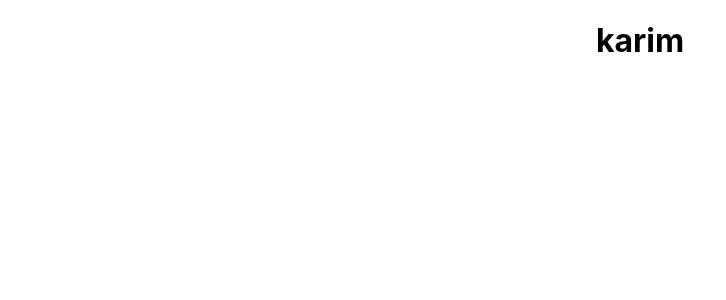
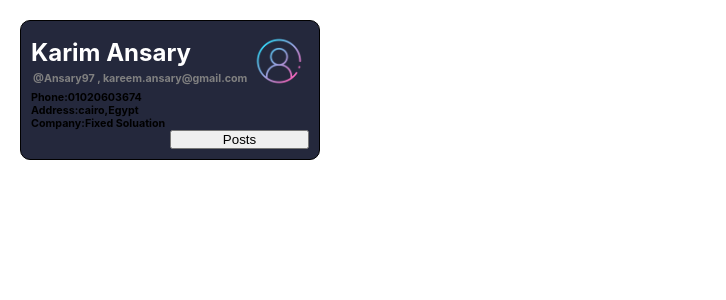
Before and after one commit to karimansary97/PostTask, a React (Create React App) app: page / in a window 1280 px wide. Shown: the top 300 px of the page, without its empty margins (0-726 px from the left). Built offline with nearby package versions, Linux system fonts and the light colour scheme.

Commit message:
UserCard-Design-v1

```diff
--- a/package.json
+++ b/package.json
@@ -34,5 +34,8 @@
       "last 1 firefox version",
       "last 1 safari version"
     ]
+  },
+  "devDependencies": {
+    "postcss-normalize": "^10.0.1"
   }
 }
--- a/src/App.css
+++ b/src/App.css
@@ -1,38 +1,54 @@
+*{
+  margin: 0;
+  padding: 0;
+  box-sizing:border-box;
+}
 .App {
-  text-align: center;
+
 }
 
-.App-logo {
-  height: 40vmin;
-  pointer-events: none;
+.UserCardContainer{
+  display: flex;
+  margin: 20px;
+  flex-direction: column;
+  border:1px solid black;
+  border-radius:10px ;
+  width: 300px;
+  background: #24283C;
+  padding: 10px;
 }
+.Header{
+  display: flex;
+  flex-direction: row-reverse;
+  align-items: center;
+  justify-content: space-between;
 
-@media (prefers-reduced-motion: no-preference) {
-  .App-logo {
-    animation: App-logo-spin infinite 20s linear;
-  }
 }
-
-.App-header {
-  background-color: #282c34;
-  min-height: 100vh;
+.SubHeader{
   display: flex;
   flex-direction: column;
-  align-items: center;
-  justify-content: center;
-  font-size: calc(10px + 2vmin);
-  color: white;
+  flex: 1;
 }
-
-.App-link {
-  color: #61dafb;
+.SubHeaderInfo  {
+  display: flex;
+  margin-top: 5px;
 }
-
-@keyframes App-logo-spin {
-  from {
-    transform: rotate(0deg);
-  }
-  to {
-    transform: rotate(360deg);
-  }
+.Name{
+  color:white;
 }
+.Email,.UserName {
+color: gray;
+margin-left: 2px;
+}
+.accountImage{
+width: 60px;
+height: 60px;
+display: flex;
+}
+.PostsButton{
+  align-self: flex-end;
+display: flex;
+align-items: center;
+justify-content: center;
+width: 50%;
+}
--- a/src/App.js
+++ b/src/App.js
@@ -1,6 +1,6 @@
 import logo from "./logo.svg";
 import "./App.css";
-import UserCard from "./components/UserCard";
+import UserCard from "./Components/UserCard";
 
 function App() {
   return (
--- a/src/components/UserCard.js
+++ b/src/components/UserCard.js
@@ -1,11 +1,35 @@
 import React from "react";
+import account from "../assets/account.png";
+/**
+ *
+Name.
+UserName.
+Phone.
+Email.
+Address including street and city only.
+Company name.
+Website as link opens the website in another tab.
 
-const UserCard = () => {
+ */
+function UserCard() {
   return (
-    <div className="App">
-      <h1>karim</h1>
+    <div className="UserCardContainer">
+      <div className="Header">
+        <img src={account} className="accountImage" />
+        <div className="SubHeader">
+          <h2 className="Name">Karim Ansary</h2>
+          <div className="SubHeaderInfo">
+            <h6 className="UserName">@Ansary97 ,</h6>
+            <h6 className="Email">kareem.ansary@gmail.com</h6>
+          </div>
+        </div>
+      </div>
+      <h6 className="Phone">Phone:01020603674</h6>
+      <h6 className="Address">Address:cairo,Egypt</h6>
+      <h6 className="Company">Company:Fixed Soluation</h6>
+      <button className="PostsButton">Posts</button>
     </div>
   );
-};
+}
 
 export default UserCard;
--- a/src/index.css
+++ b/src/index.css
@@ -1,5 +1,7 @@
+@import-normalize;
 body {
   margin: 0;
+  padding: 0;
   font-family: -apple-system, BlinkMacSystemFont, 'Segoe UI', 'Roboto', 'Oxygen',
     'Ubuntu', 'Cantarell', 'Fira Sans', 'Droid Sans', 'Helvetica Neue',
     sans-serif;
--- a/src/index.js
+++ b/src/index.js
@@ -1,20 +1,13 @@
-import React from 'react';
-import ReactDOM from 'react-dom/client';
+import React from "react";
+import ReactDOM from "react-dom/client";
 
+import "./index.css";
 
+import App from "./App";
+import reportWebVitals from "./reportWebVitals";
 
-import './index.css';
-
-
-import App from './App';
-import reportWebVitals from './reportWebVitals';
-
-const root = ReactDOM.createRoot(document.getElementById('root'));
-root.render(
-  <React.StrictMode>
-    <App />
-  </React.StrictMode>
-);
+const root = ReactDOM.createRoot(document.getElementById("root"));
+root.render(<App />);
 
 // If you want to start measuring performance in your app, pass a function
 // to log results (for example: reportWebVitals(console.log))
```
Also changed, not shown: src/assets/account.png (added), 1 other file (tests, documents, lock files or other folders).
